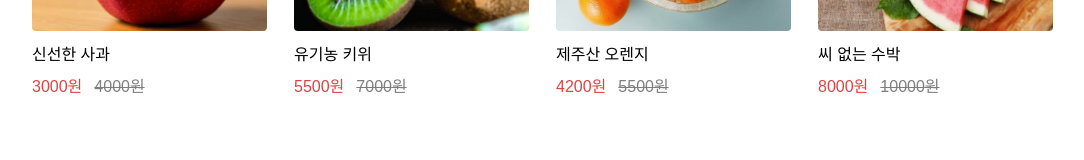
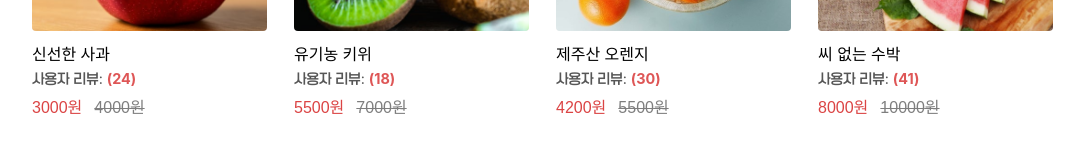
Before and after one commit to ehy0414/React-ReFruit, a React (Create React App) app: page /search in a window 1280 px wide. Shown: the part 423-583 px from the top of the page, without its empty margins (96-1180 px from the left). Built offline with nearby package versions, Linux system fonts and the light colour scheme; no server answers; data requests are answered from the project's data file; a web font is replaced by a local one.

Commit message:
design: 후기 추가

```diff
--- a/src/modules/fruitDetail/FruitInfo.jsx
+++ b/src/modules/fruitDetail/FruitInfo.jsx
@@ -28,13 +28,11 @@ export const FruitInfo = ({product}) => {
         <InfoColumn>
         <InfoContainer>
             <ProductTitle>{product.title}</ProductTitle>
-            <RatingSection>
-            <ReviewsWrapper>
-                {/* <RatingStars src="https://cdn.builder.io/api/v1/image/assets/7adddd5587f24b91884c2915be4df62c/55500910f7fda67e937673122aa77ab99e4599d2?placeholderIfAbsent=true" alt="Rating stars" />
-                <ReviewCount>({product.reviewCount})</ReviewCount> */}
-            </ReviewsWrapper>
+            <ReviewCount>
+              사용자 리뷰:
+              <CountNumber>({product.reviewCount})</CountNumber>
+            </ReviewCount>
 
-            </RatingSection>
             <ProductPrice>{product.currentPrice}원</ProductPrice>
             <ProductDescription>
               {product.content}
@@ -126,8 +124,18 @@ const RatingStars = styled.img`
 `;
 
 const ReviewCount = styled.span`
-  opacity: 0.5;
+  opacity: 0.9;
+  font-size: 0.9rem;
+  margin-top: -5px;
+  color: #444;
 `;
+
+const CountNumber = styled.span`
+  font-weight: bold;
+  color: #db4444;
+  margin-left: 4px;
+`;
+
 
 const ProductPrice = styled.div`
   color: #000;
--- a/src/modules/homePage/timeSale/ProductCard.jsx
+++ b/src/modules/homePage/timeSale/ProductCard.jsx
@@ -59,13 +59,16 @@ const ProductCard = ({ product, onClick }) => {
       </ProductImageSection>
       <ProductInfo>
         <ProductTitle>{product.title}</ProductTitle>
+          <ReviewCount>
+          사용자 리뷰:
+          <CountNumber>({product.reviewCount})</CountNumber>
+        </ReviewCount>
         <PriceContainer>
           <CurrentPrice>{product.currentPrice}원</CurrentPrice>
           <OriginalPrice>{product.originalPrice}원</OriginalPrice>
         </PriceContainer>
         <RatingContainer>
-          {/* <StarRating />
-          <ReviewCount>({product.reviewCount})</ReviewCount> */}
+
         </RatingContainer>
       </ProductInfo>
     </CardWrapper>
@@ -206,14 +209,19 @@ const RatingContainer = styled.div`
 `;
 
 const ReviewCount = styled.span`
-  color: #000;
-  font-family: Poppins, sans-serif;
-  font-size: 14px;
-  font-weight: 600;
-  line-height: 21px;
-  opacity: 0.5;
+  opacity: 0.9;
+  font-size: 0.9rem;
+  margin-top: -5px;
+  color: #444;
+`;
+
+const CountNumber = styled.span`
+  font-weight: bold;
+  color: #db4444;
+  margin-left: 4px;
 `;
 
 
 
+
 export default ProductCard;
```
